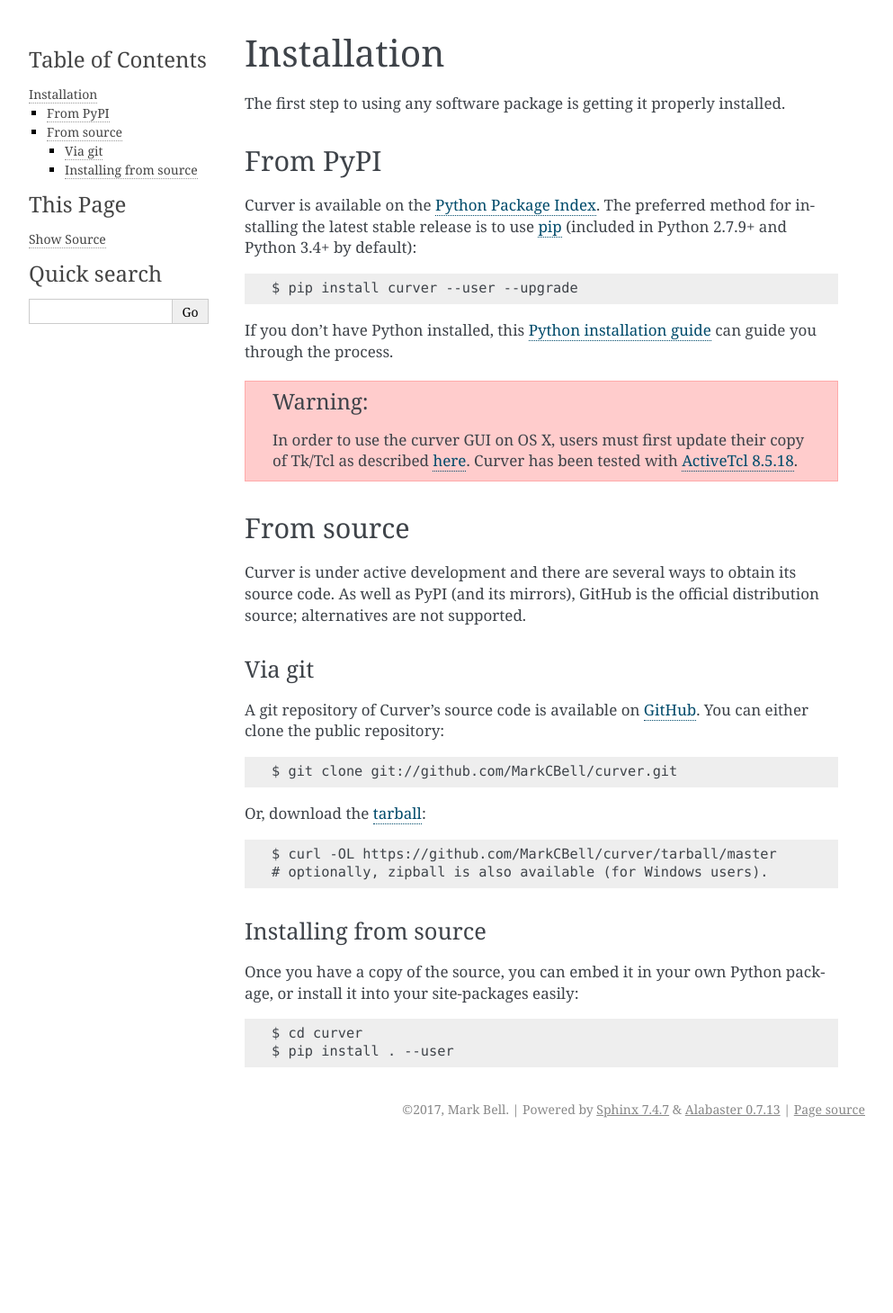
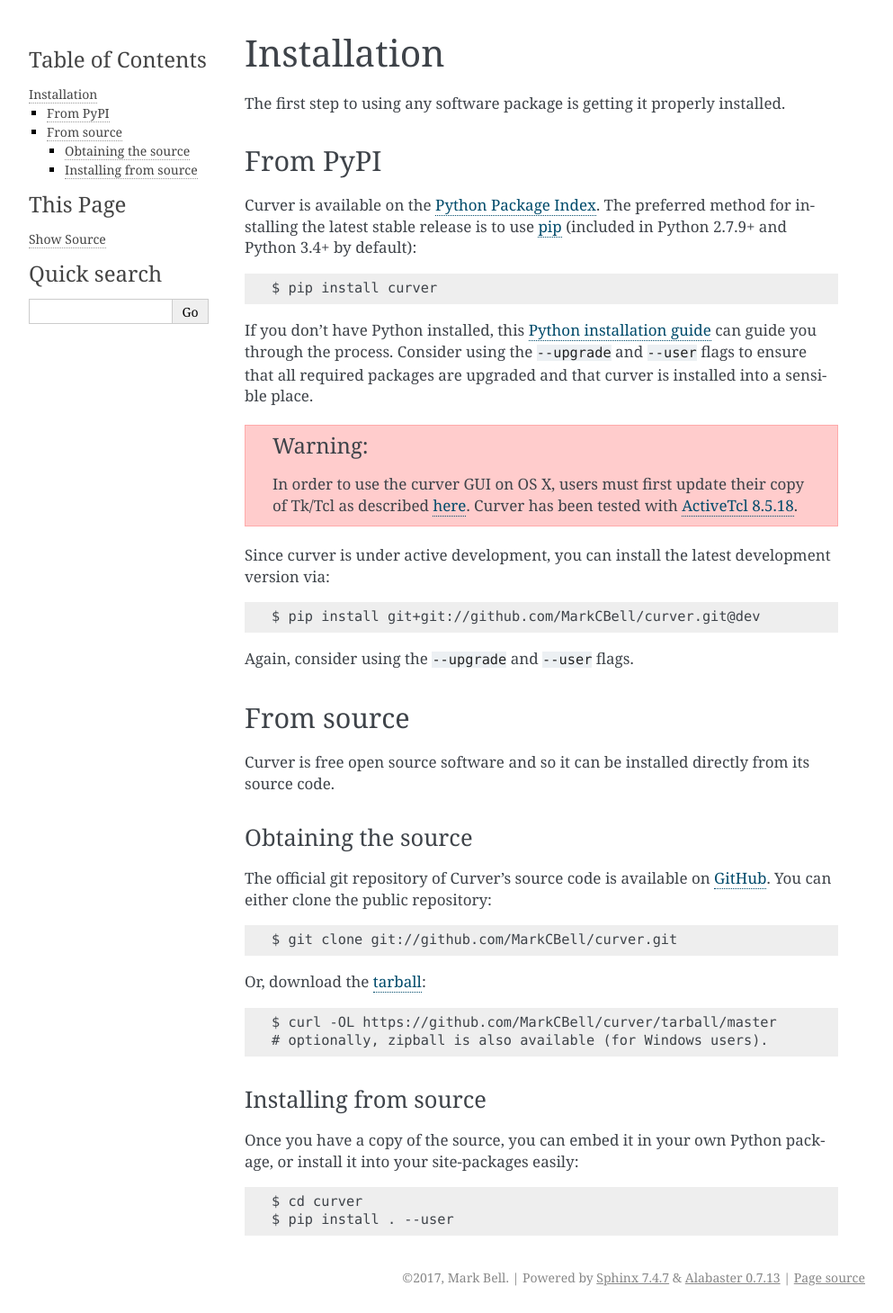
Before and after one commit to MarkCBell/curver, a Sphinx documentation site: the page built from docs/user/install.rst, in a window 1280 px wide. Shown: the whole page at 90% size, without its empty margins (148-1141 px from the left). Built offline with Sphinx 7.4.7, drawn with Linux system fonts in a browser that asks for light colours; before the commit the page ends 1272 px from its top, so only the background shows below that.

Commit message:
Updated README.

```diff
--- a/docs/user/install.rst
+++ b/docs/user/install.rst
@@ -10,25 +10,31 @@
 Curver is available on the `Python Package Index`_.
 The preferred method for installing the latest stable release is to use `pip`_ (included in Python 2.7.9+ and Python 3.4+ by default)::
 
-    $ pip install curver --user --upgrade
+    $ pip install curver
 
 If you don't have Python installed, this `Python installation guide`_ can guide you through the process.
+Consider using the ``--upgrade`` and ``--user`` flags to ensure that all required packages are upgraded and that curver is installed into a sensible place.
 
 .. warning::
     In order to use the curver GUI on OS X, users must first update
     their copy of Tk/Tcl as described `here <https://www.python.org/download/mac/tcltk/>`_.
     Curver has been tested with `ActiveTcl 8.5.18 <https://www.activestate.com/activetcl/downloads>`_.
 
+Since curver is under active development, you can install the latest development version via::
+
+    $ pip install git+git://github.com/MarkCBell/curver.git@dev
+
+Again, consider using the ``--upgrade`` and ``--user`` flags.
+
 From source
 -----------
 
-Curver is under active development and there are several ways to obtain its source code.
-As well as PyPI (and its mirrors), GitHub is the official distribution source; alternatives are not supported.
+Curver is free open source software and so it can be installed directly from its source code.
 
-Via git
-~~~~~~~
+Obtaining the source
+~~~~~~~~~~~~~~~~~~~~
 
-A git repository of Curver's source code is available  on `GitHub <https://github.com/MarkCBell/curver>`_.
+The official git repository of Curver's source code is available on `GitHub <https://github.com/MarkCBell/curver>`_.
 You can either clone the public repository::
 
     $ git clone git://github.com/MarkCBell/curver.git
@@ -41,8 +47,7 @@
 Installing from source
 ~~~~~~~~~~~~~~~~~~~~~~
 
-Once you have a copy of the source, you can embed it in your own Python
-package, or install it into your site-packages easily::
+Once you have a copy of the source, you can embed it in your own Python package, or install it into your site-packages easily::
 
     $ cd curver
     $ pip install . --user
--- a/setup.py
+++ b/setup.py
@@ -11,11 +11,15 @@
     'decorator'
 ]
 
+def readme():
+    with open('README.rst') as f:
+        return f.read()
+
 setup(
     name='curver',
     version='0.3.4',
     description='For calculations in the curve complex',
-    long_description='See http://curver.readthedocs.io for the full README, LICENCE and documentation.',
+    long_description=readme(),
     author='Mark Bell',
     author_email='mcbell@illinois.edu',
     url='https://github.com/MarkCBell/curver',
```
Also changed, not shown: README.rst (+12 -0 lines).
